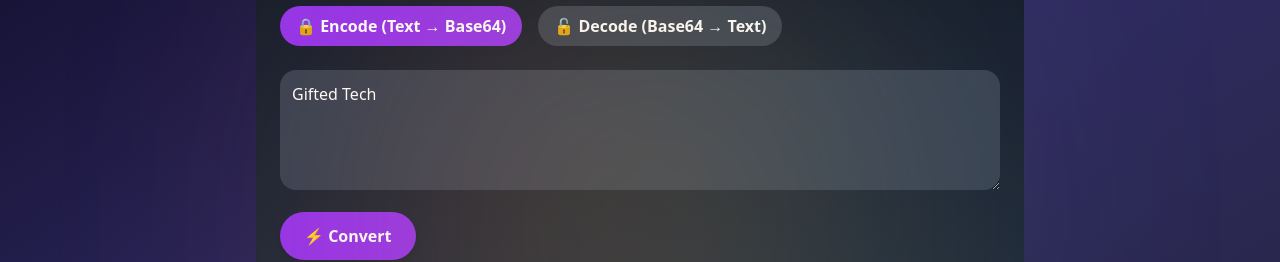
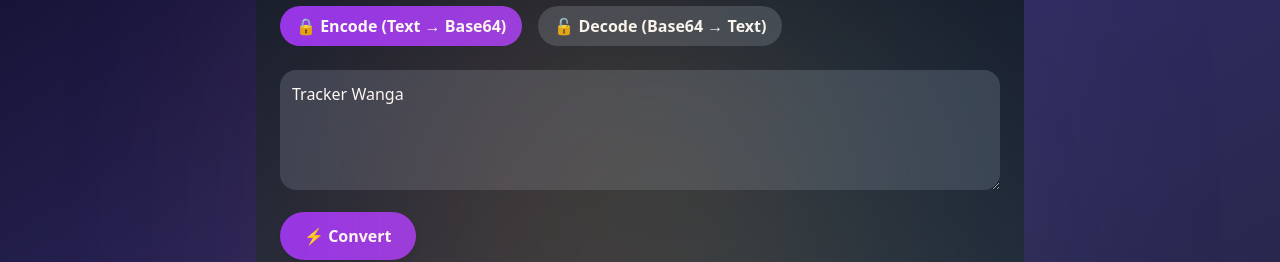
Before and after one commit to tenova-ke/tenova, a Next.js app: page /encrypt in a window 1280 px wide. Shown: the part 194-456 px from the top of the page. Built offline with nearby package versions, Linux system fonts and the light colour scheme.

Commit message:
Update page.tsx

```diff
--- a/app/encrypt/page.tsx
+++ b/app/encrypt/page.tsx
@@ -5,7 +5,7 @@ import { Code, Copy, RefreshCw } from "lucide-react";
 
 export default function Base64ToolPage() {
   const [mode, setMode] = useState<"encode" | "decode">("encode");
-  const [input, setInput] = useState("Gifted Tech");
+  const [input, setInput] = useState("Tracker Wanga");
   const [loading, setLoading] = useState(false);
   const [result, setResult] = useState<string | null>(null);
   const [error, setError] = useState<string | null>(null);
@@ -22,7 +22,7 @@ export default function Base64ToolPage() {
 
     try {
       const endpoint = mode === "encode" ? "ebase" : "dbase";
-      const url = `https://api.giftedtech.web.id/api/tools/${endpoint}?apikey=gifted&query=${encodeURIComponent(
+      const url = `https://api.giftedtech.web.id/api/tools/${endpoint}?apikey=gifted_api_jsgt5su7s&query=${encodeURIComponent(
         input
       )}`;
 
```
